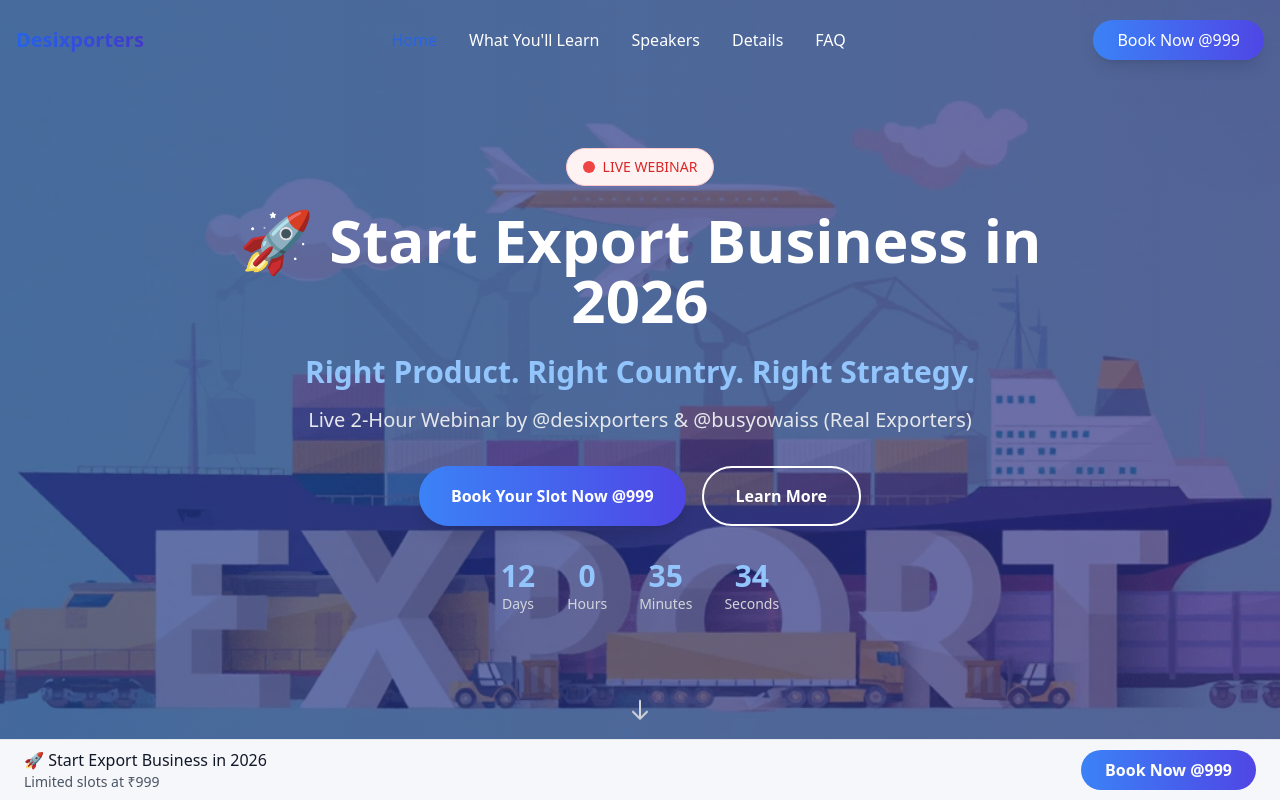
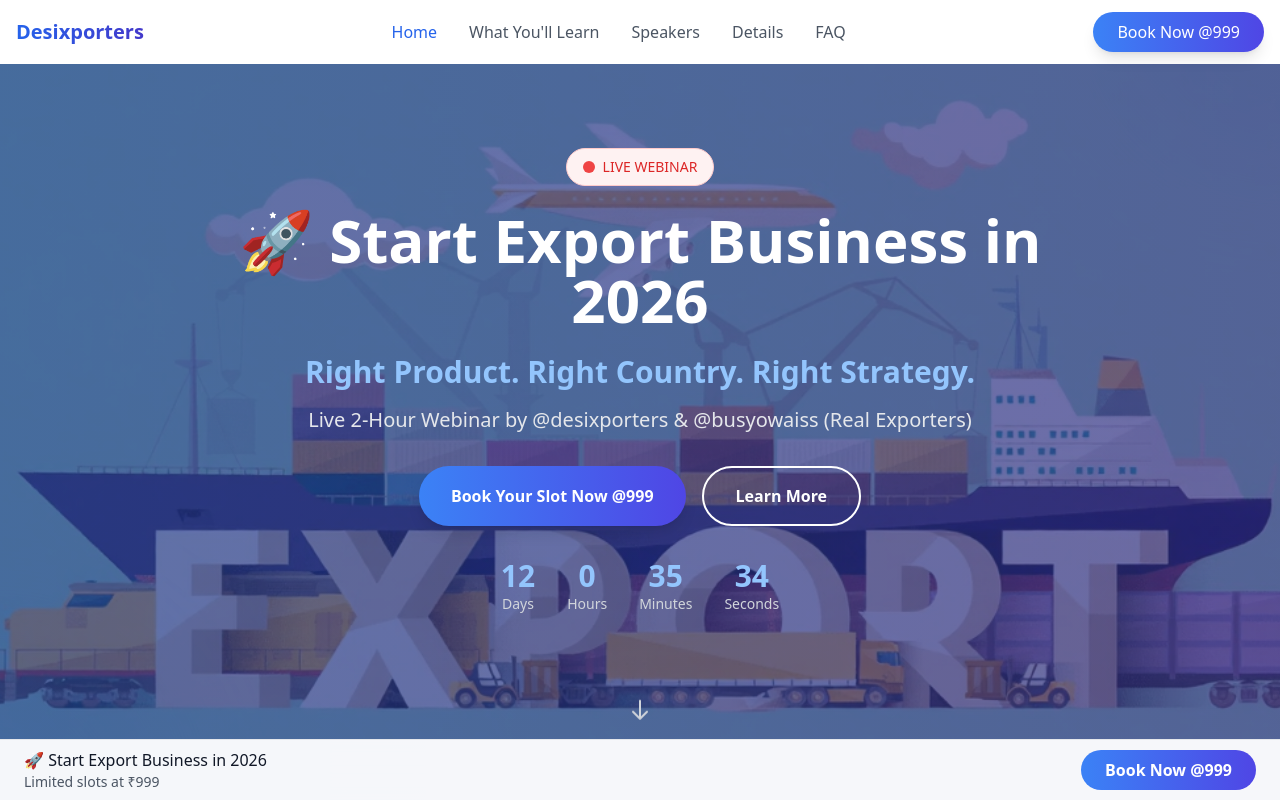
Before and after one commit to pallav8511421805/exportwebinar, a React (Create React App) app: page / in a window 1280 px wide. Shown: the top 800 px of the page. Built offline with nearby package versions, Linux system fonts and the light colour scheme.

Commit message:
changes header

```diff
--- a/src/App.js
+++ b/src/App.js
@@ -9,7 +9,6 @@
   const [expandedFaq, setExpandedFaq] = useState(null);
   const [countdown, setCountdown] = useState({ days: 0, hours: 0, minutes: 0, seconds: 0 });
   const [mobileMenuOpen, setMobileMenuOpen] = useState(false);
-  const [showNotification, setShowNotification] = useState(false);
 
   // Set webinar date (30 days from now as an example) - wrapped in useMemo
   const webinarDate = useMemo(() => {
@@ -85,12 +84,9 @@
       name: 'Desixporters',
       description: 'Export Business Webinar - 2026',
       handler: function (response) {
-        setShowNotification(true);
-        setTimeout(() => setShowNotification(false), 5000);
-        console.log('Payment Details:', {
-          payment_id: response.razorpay_payment_id,
-          amount: 999
-        });
+        alert(`Thank you for registering for our Live Export Webinar.
+        Your seat is confirmed. Webinar details and joining link will be shared with you shortly via WhatsApp/Email.
+        We look forward to seeing you live!`)
       },
       notes: {
         address: 'Export Business Webinar Registration',
@@ -112,20 +108,8 @@
 
   return (
     <div className="min-h-screen bg-white text-gray-900 overflow-x-hidden">
-      {/* Notification Toast */}
-      {showNotification && (
-        <div className="fixed top-20 right-5 z-50 bg-green-500 text-white px-6 py-3 rounded-lg shadow-lg transform transition-all duration-500 animate-slide-in-right">
-          <div className="flex items-center">
-            <svg className="w-6 h-6 mr-2" fill="none" stroke="currentColor" viewBox="0 0 24 24" xmlns="http://www.w3.org/2000/svg">
-              <path strokeLinecap="round" strokeLinejoin="round" strokeWidth={2} d="M5 13l4 4L19 7" />
-            </svg>
-            <span>Registration successful! Check your email for details.</span>
-          </div>
-        </div>
-      )}
-
       {/* Navigation */}
-      <nav className={`fixed top-0 left-0 right-0 z-50 transition-all duration-300 ${isScrolled ? 'bg-white/95 backdrop-blur-md py-3 shadow-lg' : 'bg-transparent py-5'}`}>
+      <nav className={`fixed top-0 left-0 right-0 z-50 transition-all duration-300 py-3 ${isScrolled ? 'bg-white/95 backdrop-blur-md shadow-lg' : 'bg-white'}`}>
         <div className="container mx-auto px-4 flex justify-between items-center">
           <div className="flex items-center">
             <div className="text-xl font-bold bg-gradient-to-r from-blue-600 to-indigo-700 bg-clip-text text-transparent">
@@ -136,31 +120,31 @@
           <div className="hidden md:flex space-x-8">
             <button
               onClick={() => scrollToSection('hero')}
-              className={`transition-colors ${activeSection === 'hero' ? 'text-blue-600' : isScrolled ? 'text-gray-600 hover:text-gray-900' : 'text-white hover:text-blue-600'}`}
+              className={`transition-colors ${activeSection === 'hero' ? 'text-blue-600' : 'text-gray-600 hover:text-gray-900'}`}
             >
               Home
             </button>
             <button
               onClick={() => scrollToSection('learn')}
-              className={`transition-colors ${activeSection === 'learn' ? 'text-blue-600' : isScrolled ? 'text-gray-600 hover:text-gray-900' : 'text-white hover:text-blue-600'}`}
+              className={`transition-colors ${activeSection === 'learn' ? 'text-blue-600' : 'text-gray-600 hover:text-gray-900'}`}
             >
               What You'll Learn
             </button>
             <button
               onClick={() => scrollToSection('speakers')}
-              className={`transition-colors ${activeSection === 'speakers' ? 'text-blue-600' : isScrolled ? 'text-gray-600 hover:text-gray-900' : 'text-white hover:text-blue-600'}`}
+              className={`transition-colors ${activeSection === 'speakers' ? 'text-blue-600' : 'text-gray-600 hover:text-gray-900'}`}
             >
               Speakers
             </button>
             <button
               onClick={() => scrollToSection('details')}
-              className={`transition-colors ${activeSection === 'details' ? 'text-blue-600' : isScrolled ? 'text-gray-600 hover:text-gray-900' : 'text-white hover:text-blue-600'}`}
+              className={`transition-colors ${activeSection === 'details' ? 'text-blue-600' : 'text-gray-600 hover:text-gray-900'}`}
             >
               Details
             </button>
             <button
               onClick={() => scrollToSection('faq')}
-              className={`transition-colors ${activeSection === 'faq' ? 'text-blue-600' : isScrolled ? 'text-gray-600 hover:text-gray-900' : 'text-white hover:text-blue-600'}`}
+              className={`transition-colors ${activeSection === 'faq' ? 'text-blue-600' : 'text-gray-600 hover:text-gray-900'}`}
             >
               FAQ
             </button>
```
